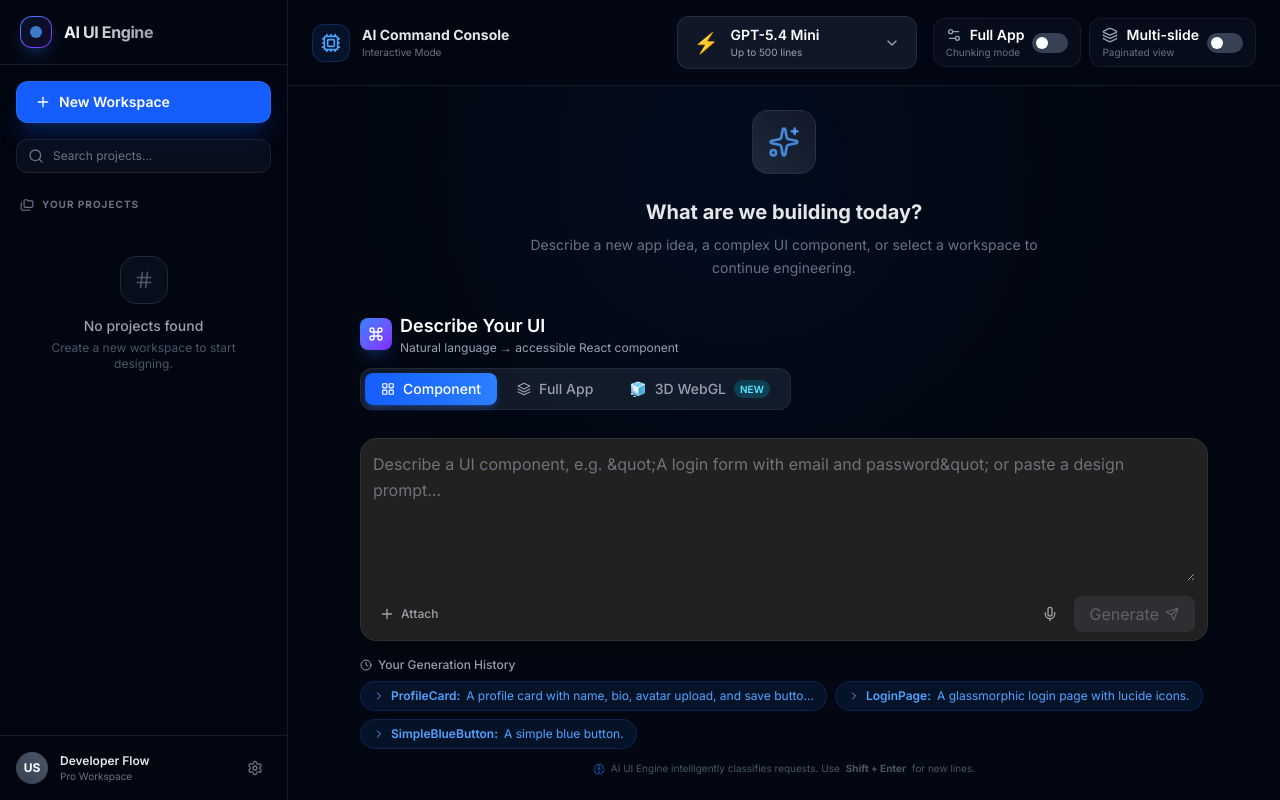
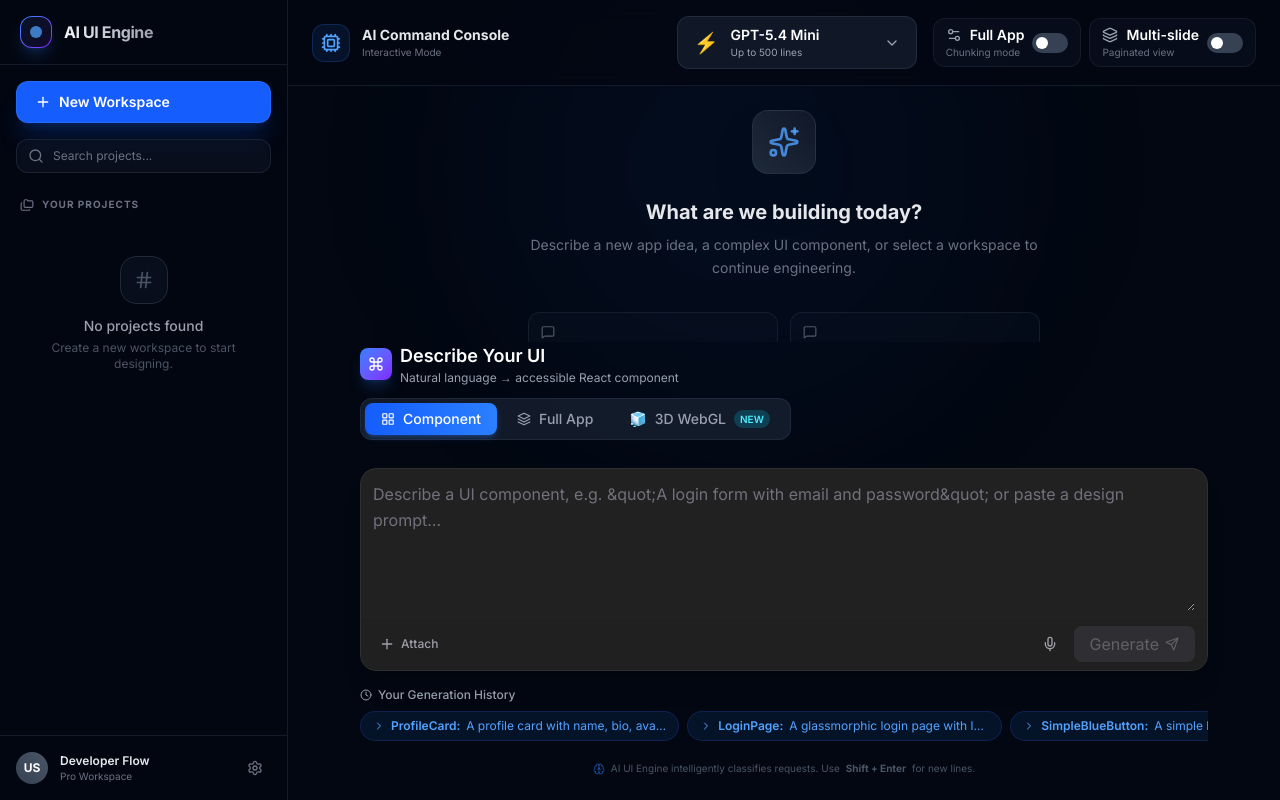
Before and after one commit to shekhargiri005-dotcom/AI-powered-accessibility-first-UI-engine, a Next.js app: page / in a window 1280 px wide. Built offline with nearby package versions, Linux system fonts and the light colour scheme.

Commit message:
fix: Constraint PromptInput height and make history horizontally scrollable

```diff
--- a/components/PromptInput.tsx
+++ b/components/PromptInput.tsx
@@ -347,7 +347,7 @@ export default function PromptInput({ onSubmit, isLoading, onIntentDetected, has
               className="
                 w-full resize-y bg-transparent text-zinc-100
                 placeholder-zinc-500 text-sm sm:text-base leading-relaxed
-                outline-none focus:outline-none min-h-[100px] max-h-[600px] overflow-y-auto
+                outline-none focus:outline-none min-h-[100px] max-h-[35vh] overflow-y-auto
               "
               placeholder={placeholder}
               value={prompt}
@@ -467,7 +467,7 @@ export default function PromptInput({ onSubmit, isLoading, onIntentDetected, has
           <Clock className="w-3 h-3 block" />
           Your Generation History
         </p>
-        <div className="flex flex-wrap gap-2">
+        <div className="flex gap-2 overflow-x-auto pb-2 scrollbar-hide items-center">
           {history.length > 0 ? (
             history.map((item) => (
               <button
@@ -483,11 +483,12 @@ export default function PromptInput({ onSubmit, isLoading, onIntentDetected, has
                   disabled:opacity-50 disabled:cursor-not-allowed
                   transition-all duration-150
                   focus:outline-none focus:ring-2 focus:ring-blue-500 focus:ring-offset-1 focus:ring-offset-gray-950
+                  flex-shrink-0 whitespace-nowrap
                 "
               >
-                <ChevronRight className="w-3 h-3 block" aria-hidden="true" />
+                <ChevronRight className="w-3 h-3 block flex-shrink-0" aria-hidden="true" />
                 <span className="font-semibold">{item.componentName}:</span>
-                <span className="truncate max-w-[200px] sm:max-w-[400px]">{item.promptSnippet}</span>
+                <span className="truncate max-w-[200px]">{item.promptSnippet}</span>
               </button>
             ))
           ) : (
```
